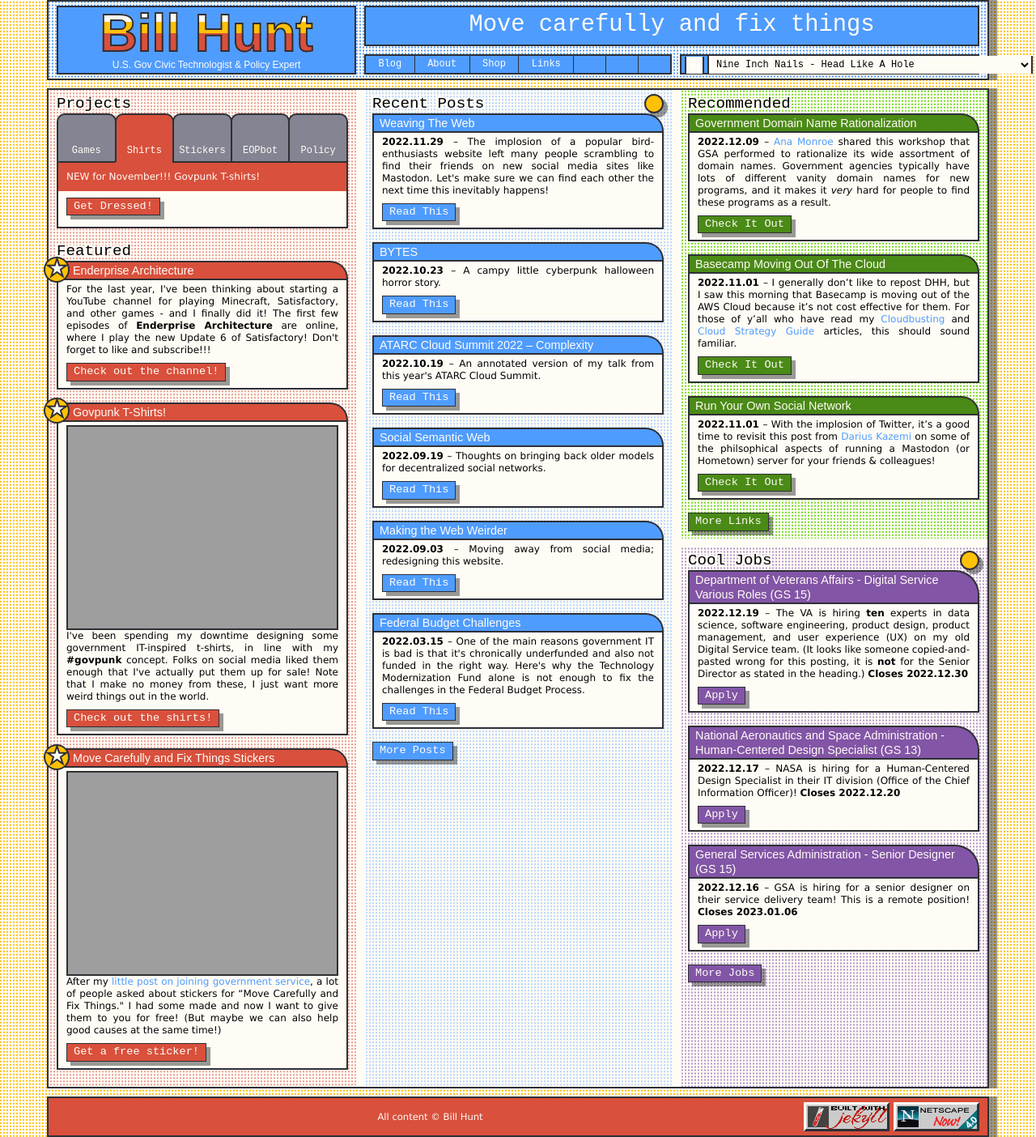
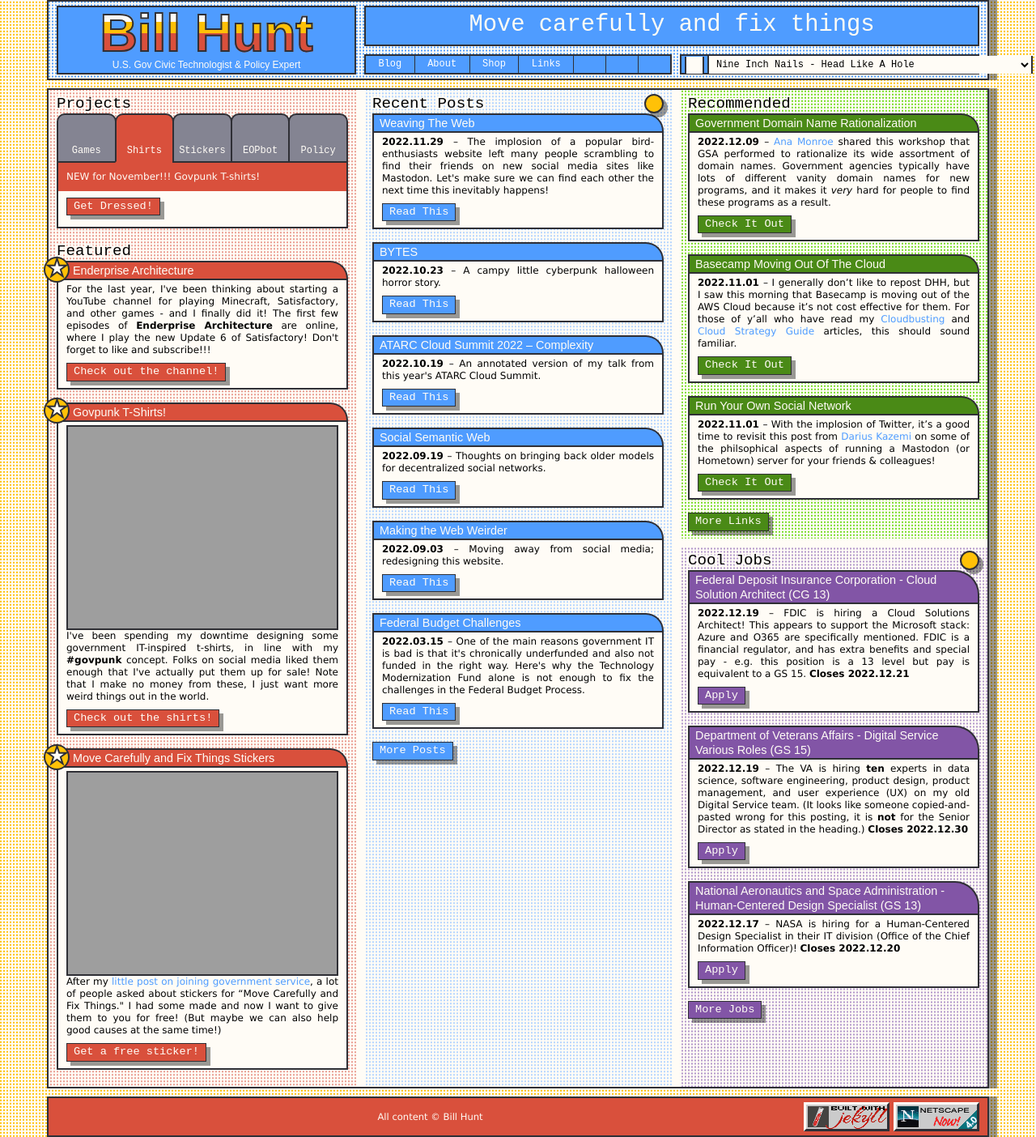
Before and after one commit to krusynth/billhunt.dev, a Jekyll site: the page built from index.md, in a window 1280 px wide. Shown: the whole page at 81% size. Built offline with Jekyll 4.4.1, drawn with Linux system fonts in a browser that asks for light colours; some web fonts are replaced.

Commit message:
Update jobs.

```diff
--- a/_data/jobs.yml
+++ b/_data/jobs.yml
@@ -1,3 +1,9 @@
+- title: Federal Deposit Insurance Corporation - Cloud Solution Architect (CG 13)
+  url: https://www.usajobs.gov/job/693318200
+  date: 2022-12-19
+  closes: 2022-12-21
+  content: "FDIC is hiring a Cloud Solutions Architect! This appears to support the Microsoft stack: Azure and O365 are specifically mentioned. FDIC is a financial regulator, and has extra benefits and special pay - e.g. this position is a 13 level but pay is equivalent to a GS 15."
+
 - title: Department of Veterans Affairs - Digital Service Various Roles (GS 15)
   url: https://www.usajobs.gov/job/694113000
   date: 2022-12-19
```
